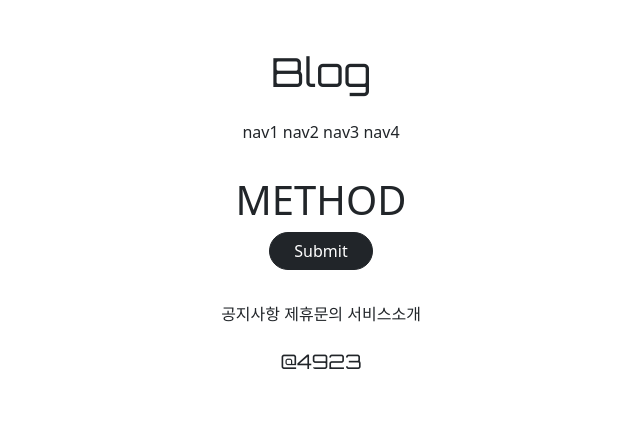
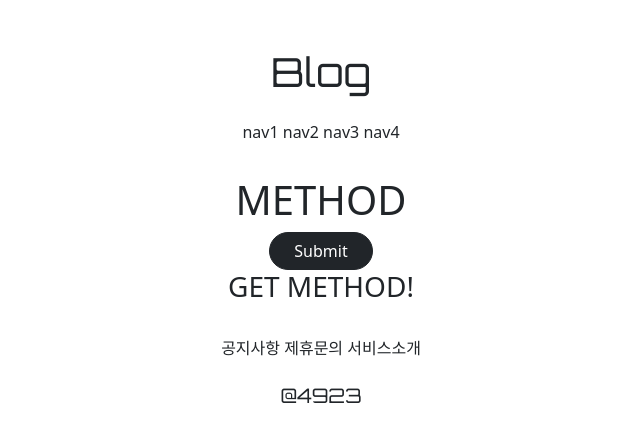
Before and after one commit to 4923/GwangjuAI2, a Django app: page /accounts/hello_world/ in a window 1280 px wide. Shown: the top 442 px of the page, without its empty margins (319-959 px from the left). Run offline with Django 3.2, Linux system fonts and the light colour scheme; parts of the project's set-up code (start-up, migrations or seed data) failed here and were passed over.

Commit message:
Update : apply POST http response

```diff
--- a/02_Rotation/WebApplication/Project/personalProject/accountapp/views.py
+++ b/02_Rotation/WebApplication/Project/personalProject/accountapp/views.py
@@ -3,4 +3,7 @@ from django.shortcuts import render
 
 # Create your views here.
 def hello_world(request):
-    return render(request, 'accountapp/hello_world.html')
+    if request.method == "POST":
+        return render(request, 'accountapp/hello_world.html', context={"text" : "POST METHOD"})
+    else:
+        return render(request, 'accountapp/hello_world.html', context={"text": "GET METHOD!"})
```
Also changed, not shown: 02_Rotation/WebApplication/Project/personalProject/accountapp/templates/accountapp/hello_world.html (+10 -2 lines).
